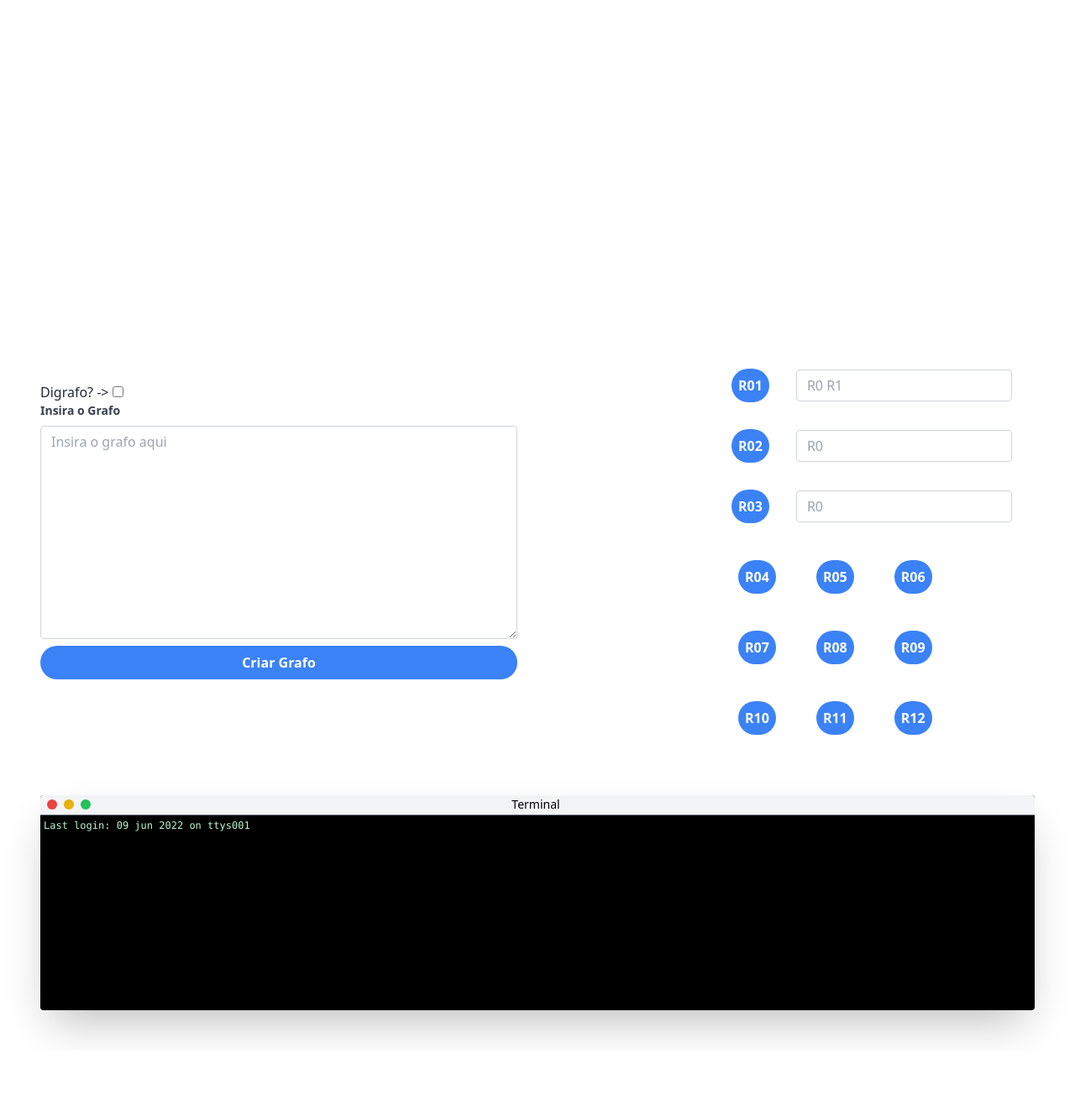
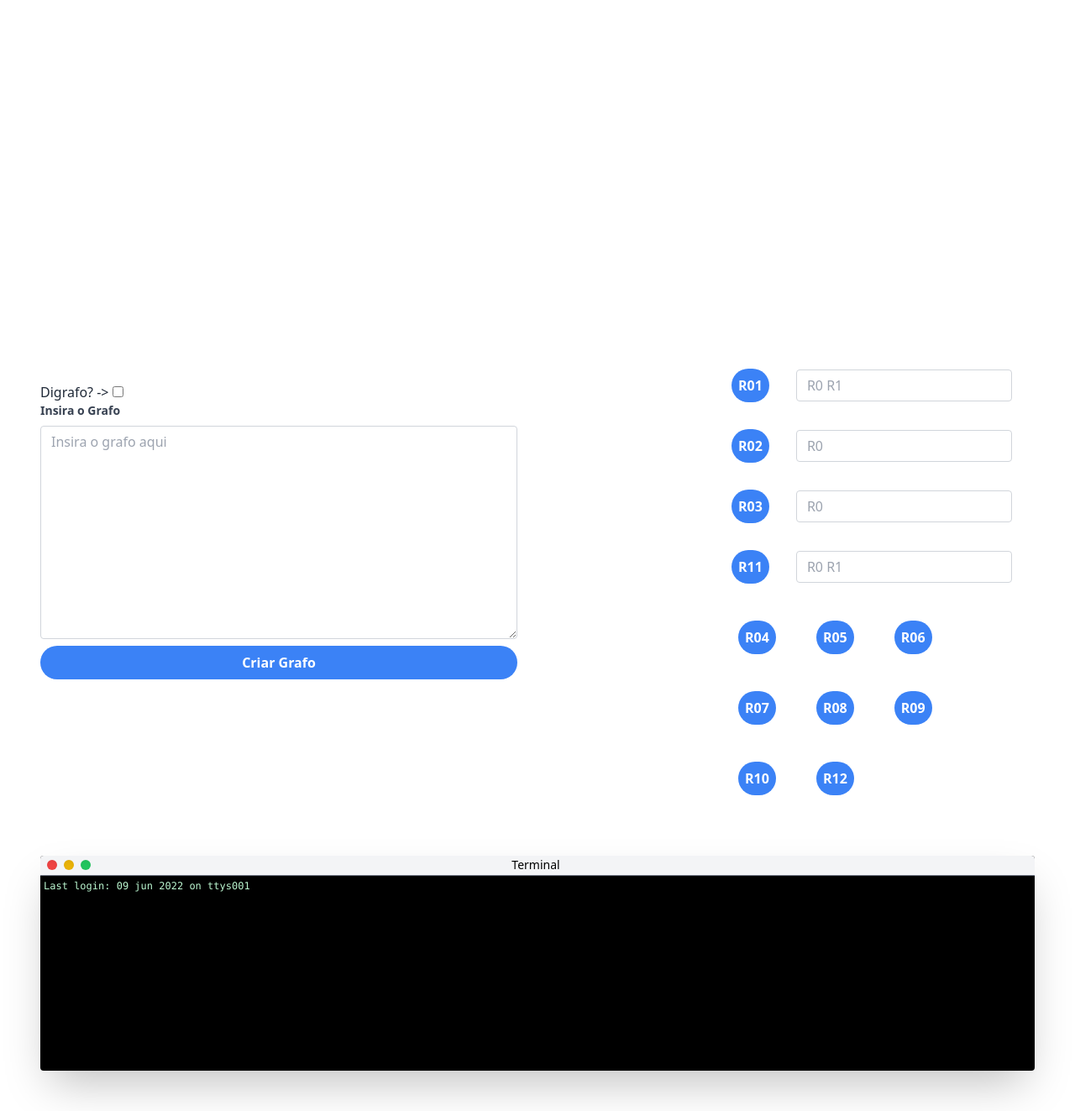
Before and after one commit to alverad-katsuro/prova_de_grafos_python, a Django app: page / in a window 1280 px wide. Shown: the part 1111-2434 px from the top of the page at 84% size. Before the commit the page ends 2349 px from the top, so only its background shows below. Run offline with Django 4.2, Linux system fonts and the light colour scheme; style sheets or scripts are compiled from the project's sources; some libraries are stand-ins or nearby versions.

Commit message:
update: form req 11

```diff
--- a/grafo/forms.py
+++ b/grafo/forms.py
@@ -22,3 +22,8 @@ class GrafoForm(forms.Form):
     "class": "form-check-input appearance-none h-4 w-4 border border-gray-300 rounded-sm bg-white checked:bg-blue-600 checked:border-blue-600 focus:outline-none transition duration-200 mt-1 align-top bg-no-repeat bg-center bg-contain float-left mr-2 cursor-pointer",
     "placeholder" : "Insira o nome do verice",
   })
+  short_path = forms.CharField(required=False)
+  short_path.widget_attrs(widget={
+    "class": "form-check-input appearance-none h-4 w-4 border border-gray-300 rounded-sm bg-white checked:bg-blue-600 checked:border-blue-600 focus:outline-none transition duration-200 mt-1 align-top bg-no-repeat bg-center bg-contain float-left mr-2 cursor-pointer",
+    "placeholder" : "Insira o nome do verice",
+  })
--- a/grafo/templates/index.html
+++ b/grafo/templates/index.html
@@ -130,6 +130,25 @@
             </div>
 
             <div class="md:flex md:mt-8 md:-mx-4">
+              <div class="w-full md:mx-4 rounded-md bg-cover bg-center">
+                <div class="bg-opacity-50 flex items-center h-full group relative">
+                    <div class="flex-grow">
+                      <button class="w-full p-2 font-bold text-white bg-blue-500 rounded-full hover:bg-blue-700 focus:outline-none focus:shadow-outline" type="submit" name="botao_caminho_curto_custo">
+                        R11
+                      </button>
+                    </div>
+                </div>
+              </div>
+              <div class="w-full md:mx-4 rounded-md bg-cover bg-center">
+                <div class="bg-opacity-50 flex items-center h-full group relative">
+                    <div class="flex-grow">
+                      <input type="text" class=" form-control block px-3 py-1.5 text-base font-normal text-gray-700 bg-white bg-clip-padding border border-solid border-gray-300 rounded transition ease-in-out m-0 focus:text-gray-700 focus:bg-white focus:border-blue-600  focus:outline-none" name="short_path" id="id_short_path" placeholder="R0 R1" />
+                    </div>
+                </div>
+              </div>
+            </div>
+
+            <div class="md:flex md:mt-8 md:-mx-4">
               <div class="w-full mt-3 lg:w-full flex items-center justify-center bg-white rounded-lg lg:rounded-l-none">
                 <div class="text-center flex-grow px-6">
                   <button class="w-full p-2 font-bold text-white bg-blue-500 rounded-full hover:bg-blue-700 focus:outline-none focus:shadow-outline"
@@ -197,14 +216,6 @@
               <div class="w-full mt-3 lg:w-full flex items-center justify-center bg-white rounded-lg lg:rounded-l-none">
                 <div class="text-center flex-grow px-6">
                   <button class="w-full p-2 font-bold text-white bg-blue-500 rounded-full hover:bg-blue-700 focus:outline-none focus:shadow-outline"
-                    type="submit" name="botao_caminho_curto_custo">
-                    R11
-                  </button>
-                </div>
-              </div>
-              <div class="w-full mt-3 lg:w-full flex items-center justify-center bg-white rounded-lg lg:rounded-l-none">
-                <div class="text-center flex-grow px-6">
-                  <button class="w-full p-2 font-bold text-white bg-blue-500 rounded-full hover:bg-blue-700 focus:outline-none focus:shadow-outline"
                     type="submit" name="botao_arv_min">
                     R12
                   </button>
--- a/grafo/views.py
+++ b/grafo/views.py
@@ -50,7 +50,7 @@ def index(request):
     if "botao_veri_planar_2-con_eule" in request.POST:
       pass
     if "botao_caminho_curto_custo" in request.POST:
-      pass
+      request.POST.get("short_path").split() ## aqui kallil
     if "botao_arv_min" in request.POST:
       grafo.log.append(f"Calculando arvore geradora minima")
       grafo.AGM()
```
Also changed, not shown: 1 other file.
